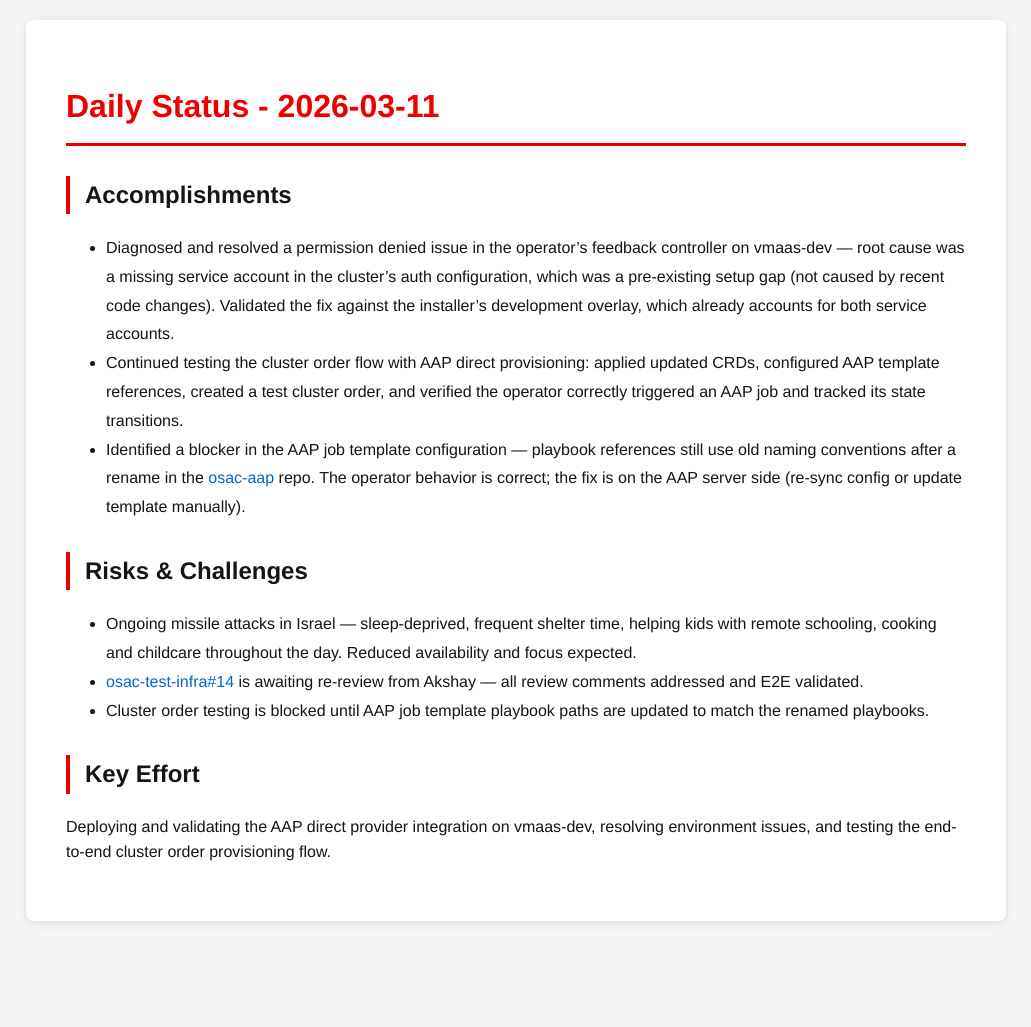
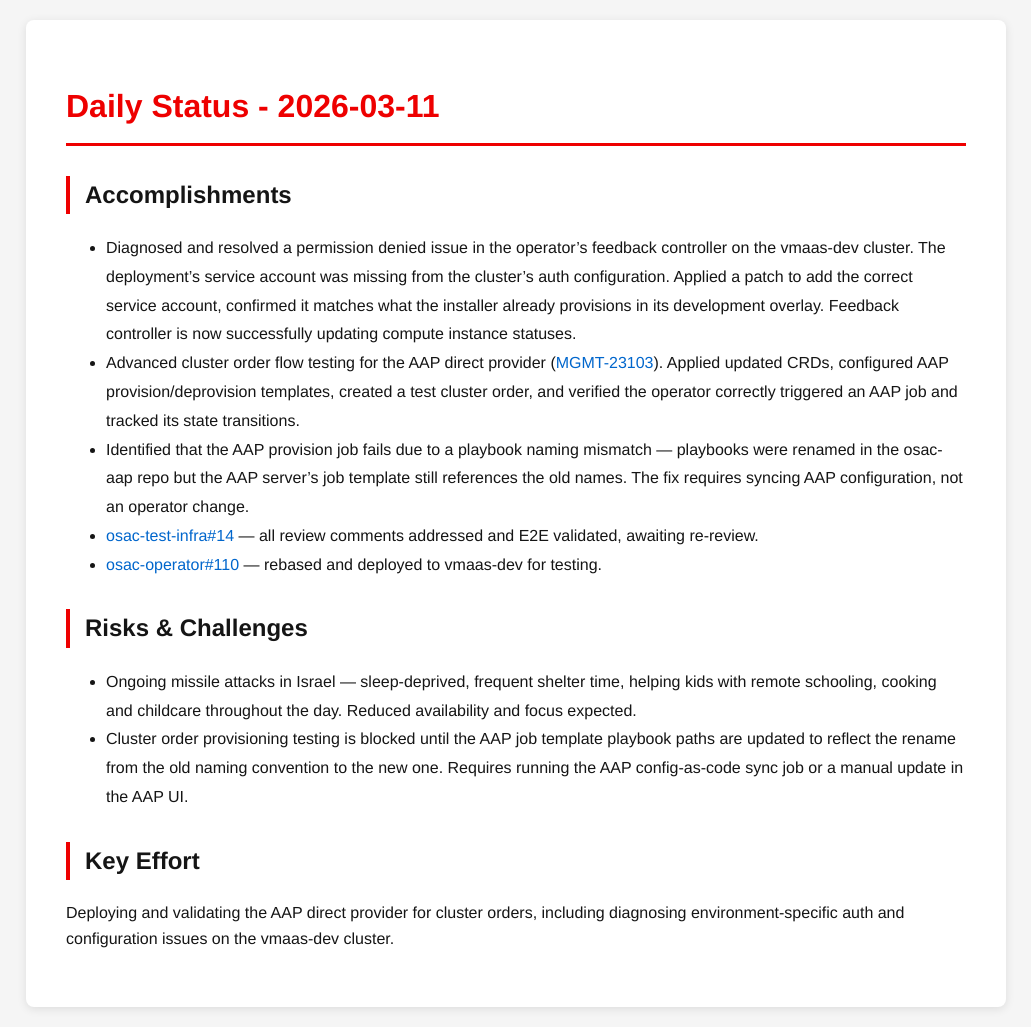
Before and after one commit to tzvatot/daily-status, a Jekyll site: the page built from 2026-03-11.md, in a window 1280 px wide. Shown: the whole page, without its empty margins (124-1155 px from the left). Built offline with Jekyll 4.4.1, drawn with Linux system fonts in a browser that asks for light colours; before the commit the page ends 941 px from its top, so only the background shows below that.

Commit message:
Daily status update - 2026-03-11

```diff
--- a/2026-03-11.md
+++ b/2026-03-11.md
@@ -7,14 +7,18 @@ date: 2026-03-11
 # Daily Status - 2026-03-11
 
 ## Accomplishments
-- Diagnosed and resolved a permission denied issue in the operator's feedback controller on vmaas-dev — root cause was a missing service account in the cluster's auth configuration, which was a pre-existing setup gap (not caused by recent code changes). Validated the fix against the installer's development overlay, which already accounts for both service accounts.
-- Continued testing the cluster order flow with AAP direct provisioning: applied updated CRDs, configured AAP template references, created a test cluster order, and verified the operator correctly triggered an AAP job and tracked its state transitions.
-- Identified a blocker in the AAP job template configuration — playbook references still use old naming conventions after a rename in the [osac-aap](https://github.com/osac-project/osac-aap) repo. The operator behavior is correct; the fix is on the AAP server side (re-sync config or update template manually).
+
+- Diagnosed and resolved a permission denied issue in the operator's feedback controller on the vmaas-dev cluster. The deployment's service account was missing from the cluster's auth configuration. Applied a patch to add the correct service account, confirmed it matches what the installer already provisions in its development overlay. Feedback controller is now successfully updating compute instance statuses.
+- Advanced cluster order flow testing for the AAP direct provider ([MGMT-23103](https://issues.redhat.com/browse/MGMT-23103)). Applied updated CRDs, configured AAP provision/deprovision templates, created a test cluster order, and verified the operator correctly triggered an AAP job and tracked its state transitions.
+- Identified that the AAP provision job fails due to a playbook naming mismatch — playbooks were renamed in the osac-aap repo but the AAP server's job template still references the old names. The fix requires syncing AAP configuration, not an operator change.
+- [osac-test-infra#14](https://github.com/osac-project/osac-test-infra/pull/14) — all review comments addressed and E2E validated, awaiting re-review.
+- [osac-operator#110](https://github.com/osac-project/osac-operator/pull/110) — rebased and deployed to vmaas-dev for testing.
 
 ## Risks & Challenges
+
 - Ongoing missile attacks in Israel — sleep-deprived, frequent shelter time, helping kids with remote schooling, cooking and childcare throughout the day. Reduced availability and focus expected.
-- [osac-test-infra#14](https://github.com/osac-project/osac-test-infra/pull/14) is awaiting re-review from Akshay — all review comments addressed and E2E validated.
-- Cluster order testing is blocked until AAP job template playbook paths are updated to match the renamed playbooks.
+- Cluster order provisioning testing is blocked until the AAP job template playbook paths are updated to reflect the rename from the old naming convention to the new one. Requires running the AAP config-as-code sync job or a manual update in the AAP UI.
 
 ## Key Effort
-Deploying and validating the AAP direct provider integration on vmaas-dev, resolving environment issues, and testing the end-to-end cluster order provisioning flow.
+
+Deploying and validating the AAP direct provider for cluster orders, including diagnosing environment-specific auth and configuration issues on the vmaas-dev cluster.
```
